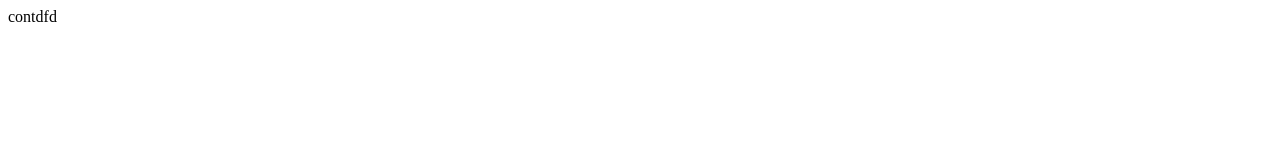
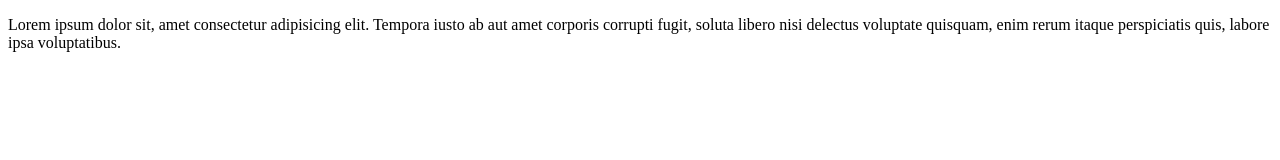
Before and after one commit to ShovoReza/lab-03, a plain HTML site: page index.html in a window 1280 px wide. Drawn offline with Linux system fonts and the light colour scheme.

Commit message:
index page edited

```diff
--- a/index.html
+++ b/index.html
@@ -6,6 +6,6 @@
     <title>lab 01/02/03</title>
 </head>
 <body>
-    contdfd
+    <p>Lorem ipsum dolor sit, amet consectetur adipisicing elit. Tempora iusto ab aut amet corporis corrupti fugit, soluta libero nisi delectus voluptate quisquam, enim rerum itaque perspiciatis quis, labore ipsa voluptatibus.</p>
 </body>
 </html>
```
